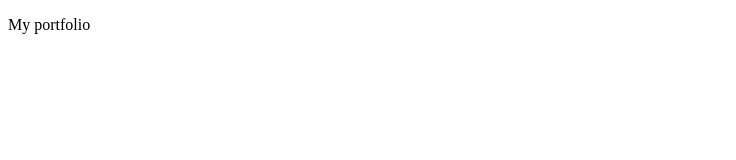
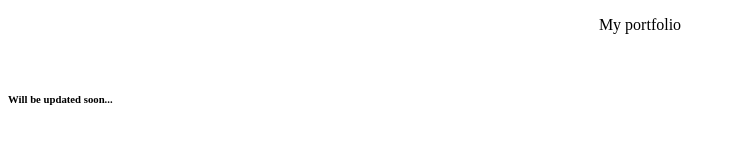
Before and after one commit to Aktarul/aktarul.github.io, a plain HTML site: page index.html in a window 1280 px wide. Shown: the whole page, without its empty margins (0-736 px from the left). Drawn offline with Linux system fonts and the light colour scheme.

Commit message:
html changes

```diff
--- a/index.html
+++ b/index.html
@@ -3,10 +3,10 @@
 <head>
     <meta charset="UTF-8">
     <meta name="viewport" content="width=device-width, initial-scale=1.0">
-    <meta http-equiv="X-UA-Compatible" content="ie=edge">
-    <title>Document</title>
+    <title>Aktarul Islam</title>
 </head>
 <body>
-    <p> My portfolio </p>
+    <center><p> My portfolio </p></center><br>
+    <h6>Will be updated soon...<h6>
 </body>
 </html>
```
